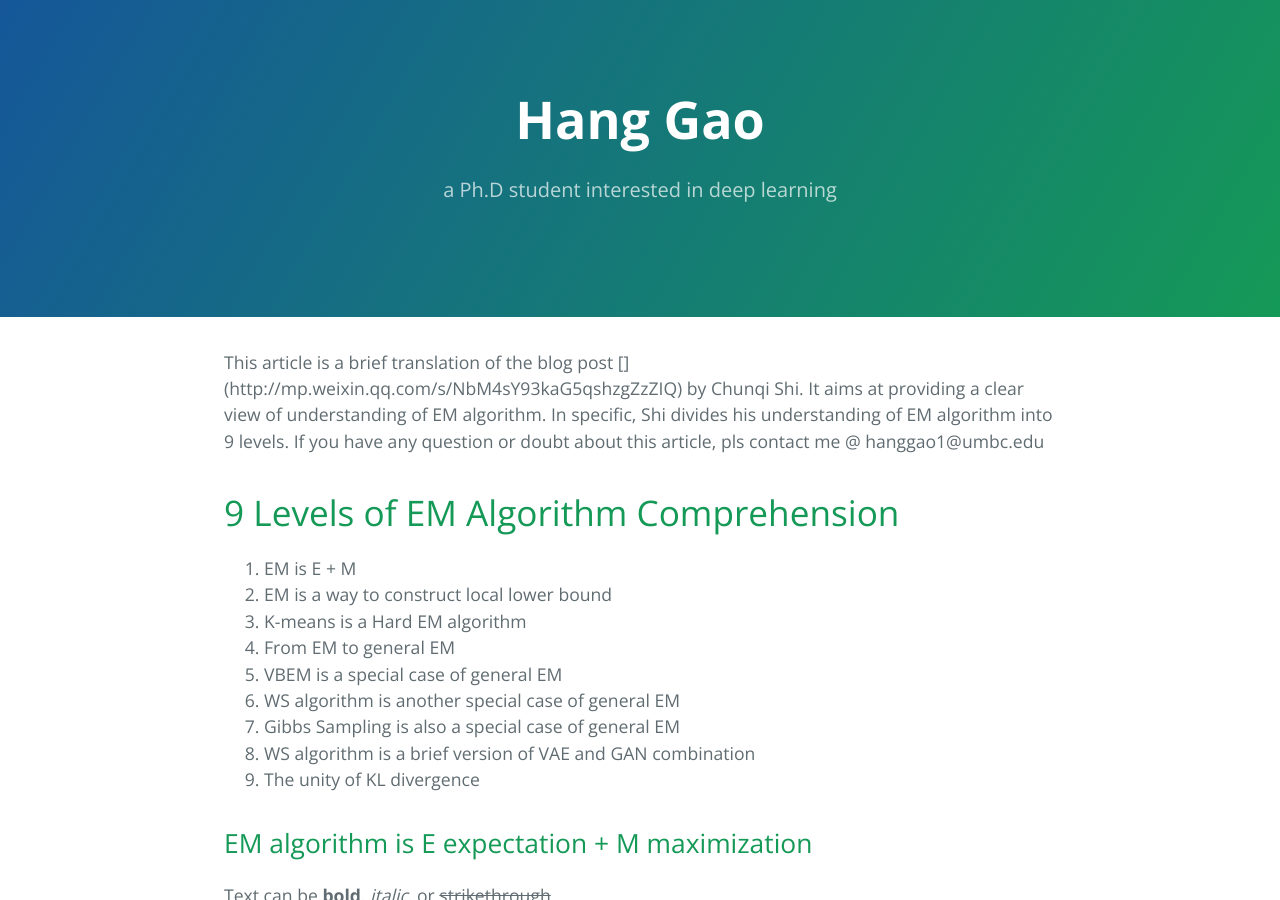
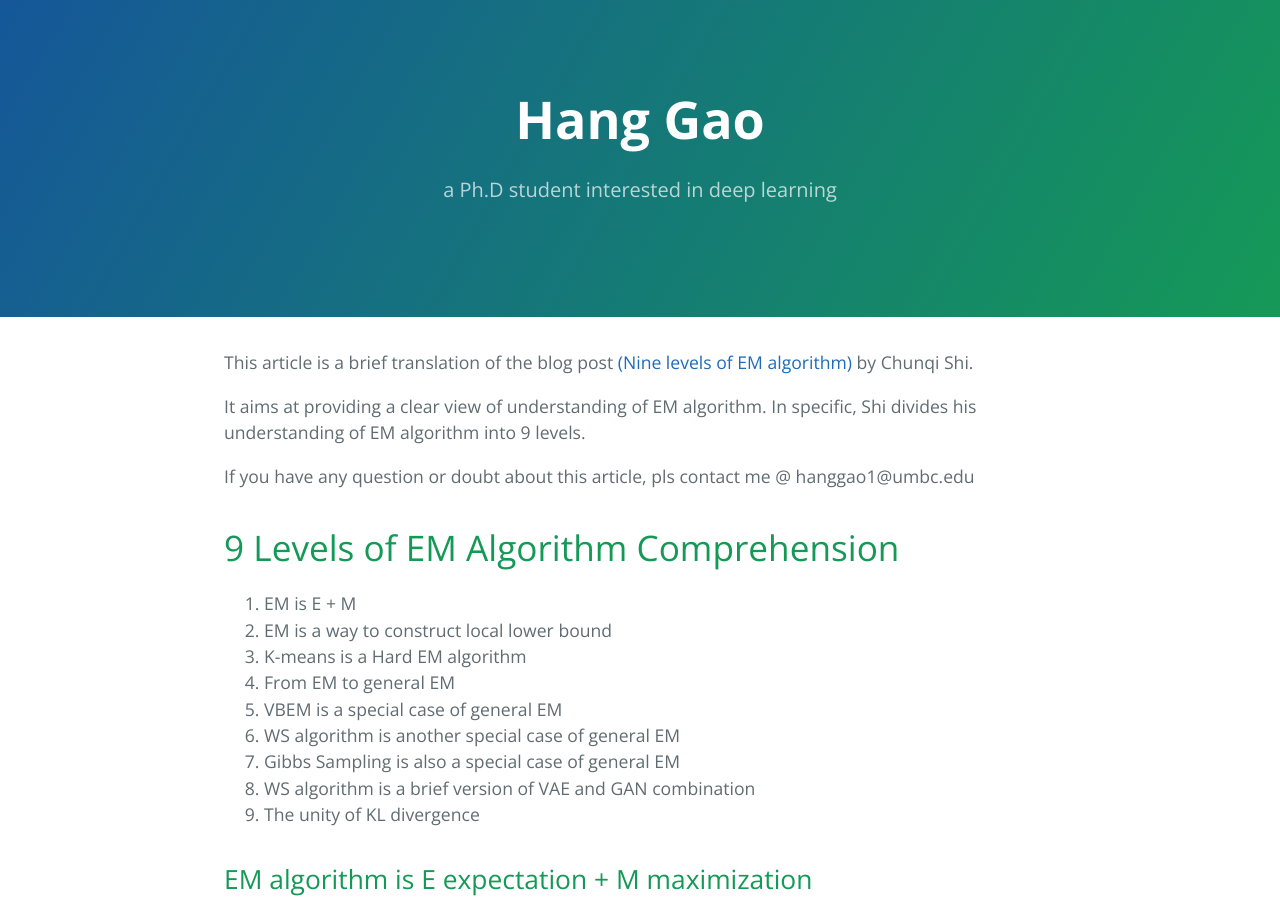
Before and after one commit to HangGao/HangGao.github.io, a Jekyll site: the page built from index.md, in a window 1280 px wide and 900 px high. Built offline with Jekyll 4.4.1, drawn with Linux system fonts in a browser that asks for light colours.

Commit message:
section 1

```diff
--- a/index.md
+++ b/index.md
@@ -2,9 +2,12 @@
 layout: default
 ---
 
-This article is a brief translation of the blog post [<Nine levels of EM algorithm>](http://mp.weixin.qq.com/s/NbM4sY93kaG5qshzgZzZIQ) by Chunqi Shi.
+This article is a brief translation of the blog post [(Nine levels of EM algorithm)](http://mp.weixin.qq.com/s/NbM4sY93kaG5qshzgZzZIQ) by Chunqi Shi.
+
 It aims at providing a clear view of understanding of EM algorithm. In specific, Shi divides his understanding of EM algorithm into 9 levels.
+
 If you have any question or doubt about this article, pls contact me @ hanggao1@umbc.edu
+
 
 # [](#header-1) 9 Levels of EM Algorithm Comprehension
 1. EM is E + M
```
